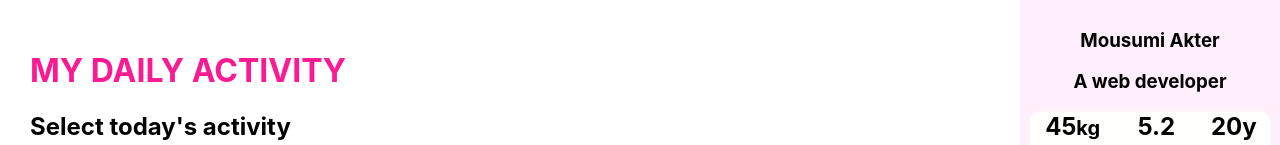
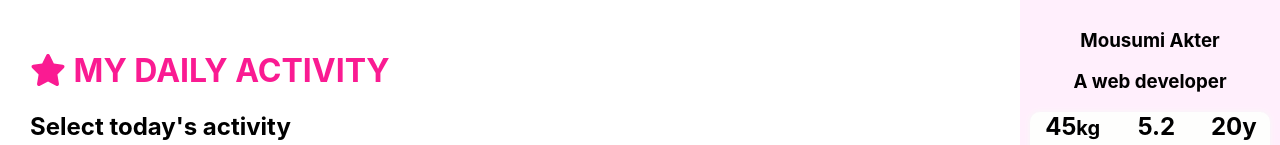
Before and after one commit to Mousumi2001/assignment-8-my-app1, a React (Create React App) app: page / in a window 1280 px wide. Shown: the top 145 px of the page. Built offline with nearby package versions, Linux system fonts and the light colour scheme.

Commit message:
add font icon

```diff
--- a/package.json
+++ b/package.json
@@ -3,6 +3,9 @@
   "version": "0.1.0",
   "private": true,
   "dependencies": {
+    "@fortawesome/fontawesome-svg-core": "^6.2.0",
+    "@fortawesome/free-solid-svg-icons": "^6.2.0",
+    "@fortawesome/react-fontawesome": "^0.2.0",
     "@testing-library/jest-dom": "^5.16.5",
     "@testing-library/react": "^13.4.0",
     "@testing-library/user-event": "^13.5.0",
--- a/public/index.html
+++ b/public/index.html
@@ -1,14 +1,12 @@
 <!DOCTYPE html>
 <html lang="en">
+
 <head>
   <meta charset="utf-8" />
   <link rel="icon" href="%PUBLIC_URL%/favicon.ico" />
   <meta name="viewport" content="width=device-width, initial-scale=1" />
   <meta name="theme-color" content="#000000" />
-    <meta
-      name="description"
-      content="Web site created using create-react-app"
-    />
+  <meta name="description" content="Web site created using create-react-app" />
   <link rel="apple-touch-icon" href="%PUBLIC_URL%/logo192.png" />
   <!--
       manifest.json provides metadata used when your web app is installed on a
@@ -24,8 +22,9 @@
       work correctly both with client-side routing and a non-root public URL.
       Learn how to configure a non-root public URL by running `npm run build`.
     -->
-    <title>React App</title>
+  <title>My Daily Activity</title>
 </head>
+
 <body>
   <noscript>You need to enable JavaScript to run this app.</noscript>
   <div id="root"></div>
@@ -40,4 +39,5 @@
       To create a production bundle, use `npm run build` or `yarn build`.
     -->
 </body>
+
 </html>
--- a/src/components/Home/Home.js
+++ b/src/components/Home/Home.js
@@ -1,3 +1,5 @@
+import { faStar } from '@fortawesome/free-solid-svg-icons';
+import { FontAwesomeIcon } from '@fortawesome/react-fontawesome';
 import React from 'react';
 import { useEffect } from 'react';
 import { useState } from 'react';
@@ -29,7 +31,8 @@ const Home = () => {
     return (
         <div className='home-container'>
             <div className='container'>
-                <h1>MY DAILY ACTIVITY</h1>
+
+                <h1><FontAwesomeIcon icon={faStar}></FontAwesomeIcon> MY DAILY ACTIVITY</h1>
                 <h2>Select today's activity</h2>
                 <div className='cart-container'>
 
```
Also changed, not shown: 1 other file (tests, documents, lock files or other folders). Lines whose indentation alone changed are shown as unchanged.
